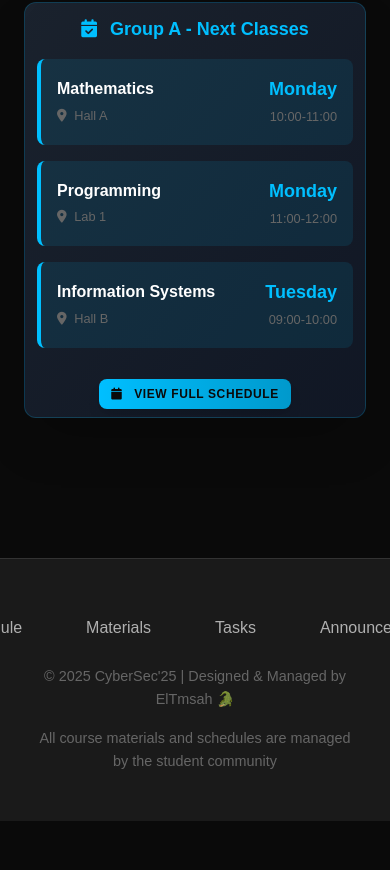
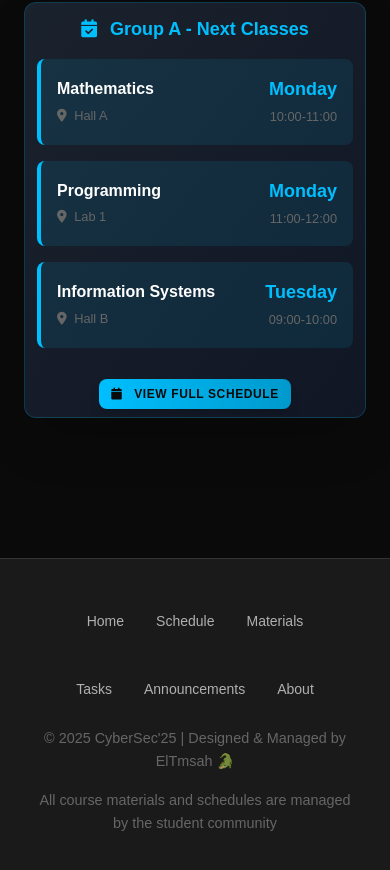
Before and after one commit to phoenixcrypto/cyberfort-platform, a Next.js app: page / in a window 390 px wide. Shown: the part 3419-4289 px from the top of the page. Before the commit the page ends 4240 px from the top, so only its background shows below. Built offline with nearby package versions, Linux system fonts and the light colour scheme.

Commit message:
Update footer layout: Arrange links in two rows instead of one

```diff
--- a/components/Footer.js
+++ b/components/Footer.js
@@ -6,12 +6,16 @@ const Footer = () => {
     <footer className="footer enhanced-footer">
       <div className="footer-content">
         <div className="footer-links">
+          <div className="footer-row">
             <Link href="/" className="footer-link">Home</Link>
             <Link href="/schedule" className="footer-link">Schedule</Link>
             <Link href="/materials" className="footer-link">Materials</Link>
+          </div>
+          <div className="footer-row">
             <Link href="/tasks" className="footer-link">Tasks</Link>
             <Link href="/announcements" className="footer-link">Announcements</Link>
             <Link href="/about" className="footer-link">About</Link>
+          </div>
         </div>
         <p className="footer-text">
           © 2025 CyberSec'25 | Designed & Managed by ElTmsah 🐊
--- a/styles/globals.css
+++ b/styles/globals.css
@@ -248,6 +248,15 @@ img, video, canvas {
 
   .footer-link:hover::before {
     @apply opacity-100;
+  }
+
+  /* Footer Row Component */
+  .footer-row {
+    @apply flex justify-center items-center gap-6 mb-2;
+  }
+
+  .footer-links {
+    @apply flex flex-col items-center justify-center;
   }
 
   /* WhatsApp Float Component */
@@ -664,6 +673,15 @@ img, video, canvas {
     min-height: calc(100vh - 60px);
     overflow-y: visible;
   }
+
+  /* Footer responsive design */
+  .footer-row {
+    @apply gap-4;
+  }
+
+  .footer-link {
+    @apply px-2 py-1 text-sm;
+  }
 }
 
 /* Print Styles */
```
Lines whose indentation alone changed are shown as unchanged.
